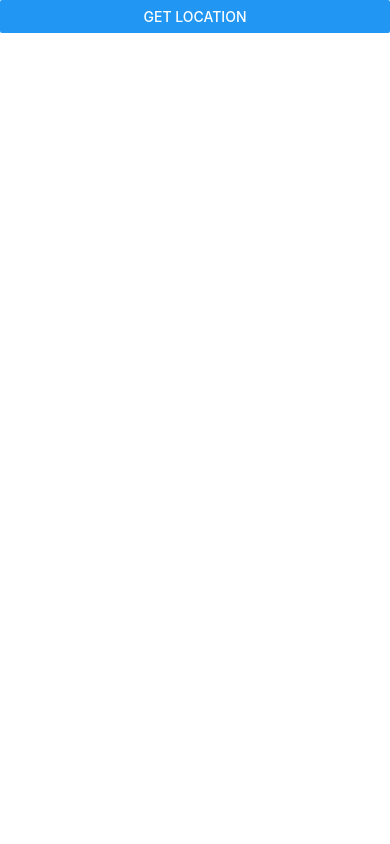
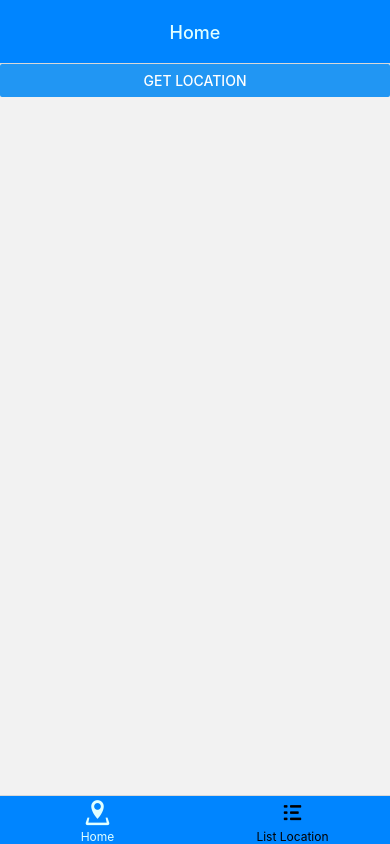
Before and after one commit to bank20baht/fon, a React Native app: screen / in a window 390 px wide. Built offline with nearby package versions, Linux system fonts and the light colour scheme.

Commit message:
create tab

```diff
--- a/App.tsx
+++ b/App.tsx
@@ -1,54 +1,103 @@
 import React, {useState} from 'react';
 import {View, Text, Button, PermissionsAndroid} from 'react-native';
-import Geolocation from 'react-native-geolocation-service';
-import Permissions from 'react-native-permissions';
+import {NavigationContainer} from '@react-navigation/native';
+import {createNativeStackNavigator} from '@react-navigation/native-stack';
+import {createBottomTabNavigator} from '@react-navigation/bottom-tabs';
+import Entypo from 'react-native-vector-icons/Entypo';
+
+import Home from './screens/Home';
+import ListLocation from './screens/ListLocation';
+import Infomation from './screens/Infomation';
+
+import {SCREEN_NAME} from './constants/screensNames';
+
+const Stack = createNativeStackNavigator();
+const Tab = createBottomTabNavigator();
+
+const TapScreens = () => {
+  return (
+    <Tab.Navigator
+      initialRouteName={SCREEN_NAME.HOME_PAGE}
+      screenOptions={({route}) => ({
+        tabBarIcon: ({color, size}) => {
+          let iconName;
+          if (route.name === SCREEN_NAME.HOME_PAGE) {
+            iconName = 'location';
+          } else if (route.name === SCREEN_NAME.LIST_PAGE) {
+            iconName = 'list';
+          }
+          if (!iconName) {
+            return null; // or provide a fallback icon or handle the error accordingly
+          }
+
+          return <Entypo name={iconName} size={size} color={color} />;
+        },
+        tabBarActiveTintColor: '#e0ffff', // Change the active tab color
+        tabBarInactiveTintColor: 'black', // Change the inactive tab color
+        tabBarStyle: {
+          backgroundColor: '#0085ff', // Change the background color of the tab bar
+        },
+        tabBarLabelStyle: {
+          fontSize: 12,
+        },
+      })}>
+      <Tab.Screen
+        name={SCREEN_NAME.HOME_PAGE}
+        component={Home}
+        options={{
+          title: 'Home',
+          headerTitleStyle: {
+            color: '#e0ffff',
+          },
+          headerStyle: {
+            backgroundColor: '#0085ff',
+          },
+          headerTitleAlign: 'center',
+        }}
+      />
+      <Tab.Screen
+        name={SCREEN_NAME.LIST_PAGE}
+        component={ListLocation}
+        options={{
+          title: 'List Location',
+          headerTitleStyle: {
+            color: '#e0ffff',
+          },
+          headerStyle: {
+            backgroundColor: '#0085ff',
+          },
+          headerTitleAlign: 'center',
+        }}
+      />
+    </Tab.Navigator>
+  );
+};
 
 const App = () => {
-  const [latitude, setLatitude] = useState<number | null>(null);
-  const [longitude, setLongitude] = useState<number | null>(null);
-
-  const handleButtonPress = async () => {
-    try {
-      const granted = await PermissionsAndroid.request(
-        PermissionsAndroid.PERMISSIONS.ACCESS_FINE_LOCATION,
-        {
-          title: 'Location Permission',
-          message: 'App needs access to your location.',
-          buttonNeutral: 'Ask Me Later',
-          buttonNegative: 'Cancel',
-          buttonPositive: 'OK',
-        },
-      );
-
-      if (granted === PermissionsAndroid.RESULTS.GRANTED) {
-        Geolocation.getCurrentPosition(
-          position => {
-            setLatitude(position.coords.latitude);
-            setLongitude(position.coords.longitude);
-          },
-          error => {
-            console.log(error.code, error.message);
-          },
-          {enableHighAccuracy: true, timeout: 15000, maximumAge: 10000},
-        );
-      } else {
-        console.log('Location permission denied.');
-      }
-    } catch (error) {
-      console.log(error);
-    }
-  };
-
   return (
-    <View>
-      <Button title="Get Location" onPress={handleButtonPress} />
-      {latitude !== null && longitude !== null && (
-        <View>
-          <Text>Latitude: {latitude}</Text>
-          <Text>Longitude: {longitude}</Text>
-        </View>
-      )}
-    </View>
+    <NavigationContainer>
+      <Stack.Navigator>
+        <Stack.Screen
+          name="Tabs"
+          component={TapScreens}
+          options={{headerShown: false}}
+        />
+        <Stack.Screen
+          name={SCREEN_NAME.INFORMATION}
+          component={Infomation}
+          options={{
+            title: 'Infomation',
+            headerTitleStyle: {
+              color: '#6EC3FF',
+            },
+            headerStyle: {
+              backgroundColor: '#0085ff',
+            },
+            headerTitleAlign: 'center',
+          }}
+        />
+      </Stack.Navigator>
+    </NavigationContainer>
   );
 };
 
--- /dev/null
+++ b/constants/screensNames.tsx
@@ -0,0 +1,5 @@
+export const SCREEN_NAME = {
+  HOME_PAGE: 'HOME_SCREEN',
+  LIST_PAGE: 'LIST_SCREEN',
+  INFORMATION: 'INFORMATION_SCREEN',
+};
--- a/package.json
+++ b/package.json
@@ -13,6 +13,7 @@
     "@react-navigation/bottom-tabs": "^6.5.7",
     "@react-navigation/native": "^6.1.6",
     "@react-navigation/native-stack": "^6.9.12",
+    "@types/react-native-vector-icons": "^6.4.13",
     "react": "18.2.0",
     "react-native": "0.71.10",
     "react-native-geolocation-service": "^5.3.1",
--- /dev/null
+++ b/screens/Home.tsx
@@ -0,0 +1,55 @@
+import React, {useState} from 'react';
+import {View, Text, Button, PermissionsAndroid} from 'react-native';
+import Geolocation from 'react-native-geolocation-service';
+import Permissions from 'react-native-permissions';
+
+const Home = () => {
+  const [latitude, setLatitude] = useState<number | null>(null);
+  const [longitude, setLongitude] = useState<number | null>(null);
+
+  const handleButtonPress = async () => {
+    try {
+      const granted = await PermissionsAndroid.request(
+        PermissionsAndroid.PERMISSIONS.ACCESS_FINE_LOCATION,
+        {
+          title: 'Location Permission',
+          message: 'App needs access to your location.',
+          buttonNeutral: 'Ask Me Later',
+          buttonNegative: 'Cancel',
+          buttonPositive: 'OK',
+        },
+      );
+
+      if (granted === PermissionsAndroid.RESULTS.GRANTED) {
+        Geolocation.getCurrentPosition(
+          position => {
+            setLatitude(position.coords.latitude);
+            setLongitude(position.coords.longitude);
+          },
+          error => {
+            console.log(error.code, error.message);
+          },
+          {enableHighAccuracy: true, timeout: 15000, maximumAge: 10000},
+        );
+      } else {
+        console.log('Location permission denied.');
+      }
+    } catch (error) {
+      console.log(error);
+    }
+  };
+
+  return (
+    <View>
+      <Button title="Get Location" onPress={handleButtonPress} />
+      {latitude !== null && longitude !== null && (
+        <View>
+          <Text>Latitude: {latitude}</Text>
+          <Text>Longitude: {longitude}</Text>
+        </View>
+      )}
+    </View>
+  );
+};
+
+export default Home;
--- /dev/null
+++ b/screens/Infomation.tsx
@@ -0,0 +1,16 @@
+import {StyleSheet, Text, View} from 'react-native';
+import React from 'react';
+
+type Props = {};
+
+const Infomation = (props: Props) => {
+  return (
+    <View>
+      <Text>Infomation</Text>
+    </View>
+  );
+};
+
+export default Infomation;
+
+const styles = StyleSheet.create({});
--- /dev/null
+++ b/screens/ListLocation.tsx
@@ -0,0 +1,16 @@
+import {StyleSheet, Text, View} from 'react-native';
+import React from 'react';
+
+type Props = {};
+
+const ListLocation = (props: Props) => {
+  return (
+    <View>
+      <Text>ListLocation</Text>
+    </View>
+  );
+};
+
+export default ListLocation;
+
+const styles = StyleSheet.create({});
```
Also changed, not shown: 2 other files (tests, documents, lock files or other folders).
